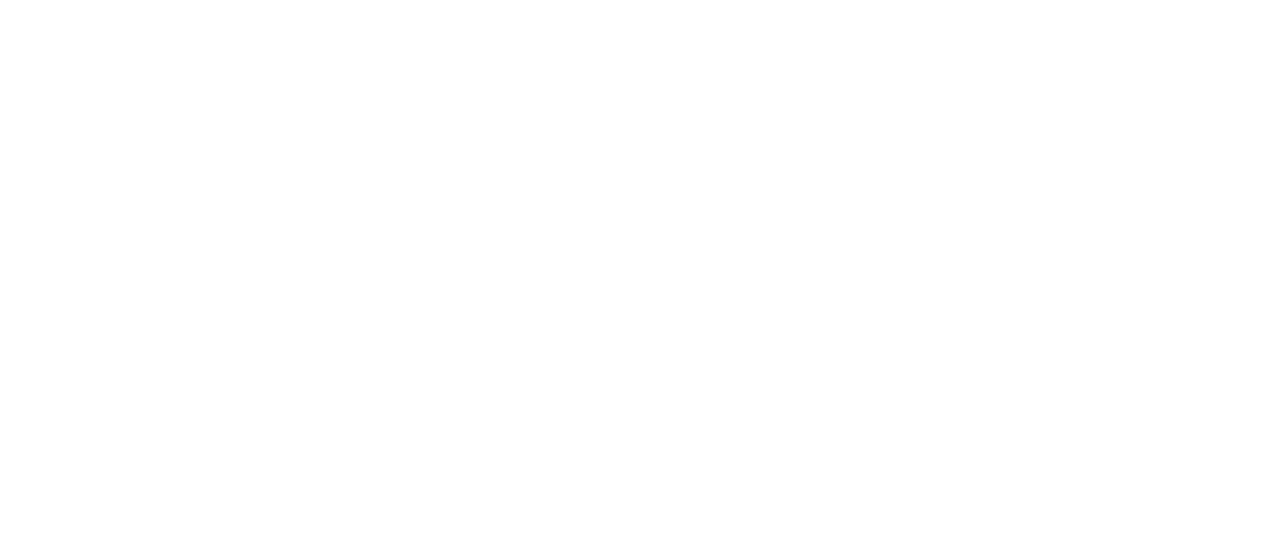
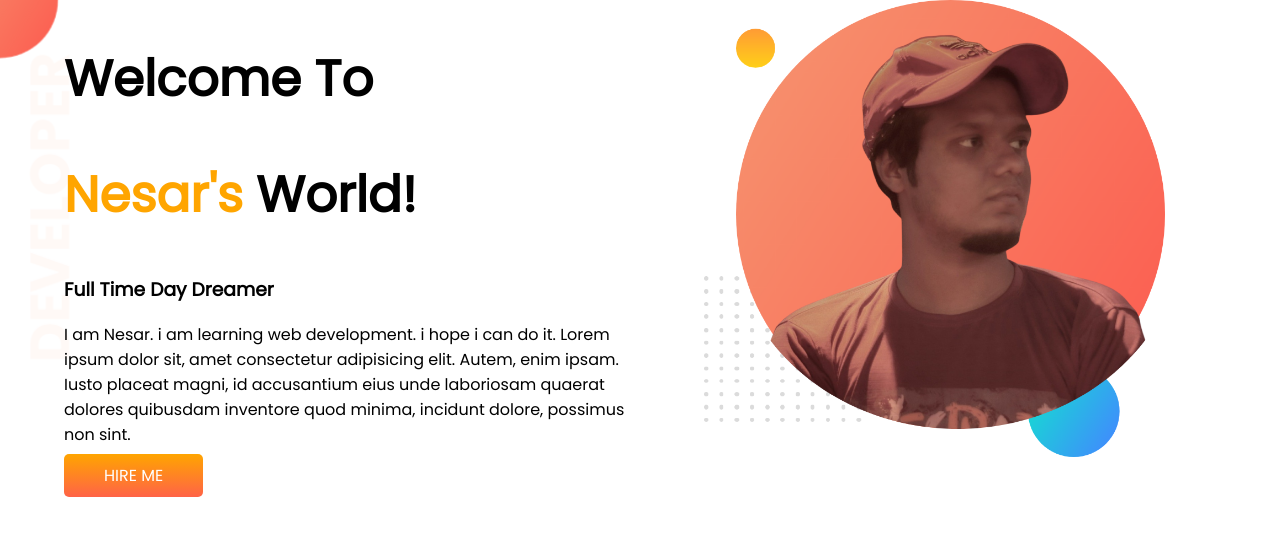
Before and after one commit to nesaranaeem/developer-portfolio, a plain HTML site: page index.html in a window 1280 px wide. Drawn offline with Linux system fonts and the light colour scheme.

Commit message:
top section added

```diff
--- a/css/style.css
+++ b/css/style.css
@@ -0,0 +1,31 @@
+body {
+  font-family: "Poppins", sans-serif;
+  margin: 0;
+}
+h1 {
+  font-size: 50px;
+}
+.name {
+  color: orange;
+}
+section {
+  display: flex;
+}
+.half-width {
+  width: 50%;
+  padding-left: 5%;
+}
+.half-width img {
+  width: 80%;
+}
+.hire-me-button {
+  text-decoration: none;
+  background-image: linear-gradient(orange, tomato);
+  color: #ffffff;
+  padding: 10px 40px;
+  border-radius: 5px;
+}
+.top-banner {
+  background-image: url(/images/top-banner.png);
+  background-repeat: no-repeat;
+}
--- a/index.html
+++ b/index.html
@@ -5,7 +5,32 @@
     <meta http-equiv="X-UA-Compatible" content="IE=edge" />
     <meta name="viewport" content="width=device-width, initial-scale=1.0" />
     <title>Portfolio</title>
+    <link rel="preconnect" href="https://fonts.googleapis.com" />
+    <link rel="preconnect" href="https://fonts.gstatic.com" crossorigin />
+    <link
+      href="https://fonts.googleapis.com/css2?family=Poppins&display=swap"
+      rel="stylesheet"
+    />
     <link rel="stylesheet" href="css/style.css" />
   </head>
-  <body></body>
+  <body>
+    <section class="top-banner">
+      <div class="half-width">
+        <h1>Welcome To</h1>
+        <h1><span class="name">Nesar's</span> World!</h1>
+        <h3>Full Time Day Dreamer</h3>
+        <p>
+          I am Nesar. i am learning web development. i hope i can do it. Lorem
+          ipsum dolor sit, amet consectetur adipisicing elit. Autem, enim ipsam.
+          Iusto placeat magni, id accusantium eius unde laboriosam quaerat
+          dolores quibusdam inventore quod minima, incidunt dolore, possimus non
+          sint.
+        </p>
+        <a class="hire-me-button" href="#">HIRE ME</a>
+      </div>
+      <div class="half-width">
+        <img src="images/nesar-img.png" alt="" />
+      </div>
+    </section>
+  </body>
 </html>
```
Also changed, not shown: images/dream-bg.png (added), images/exp-bg.png (added), images/my-bg.png (added), images/my-bg2.png (added), images/nesar-img.png (added), images/top-banner.png (added).
